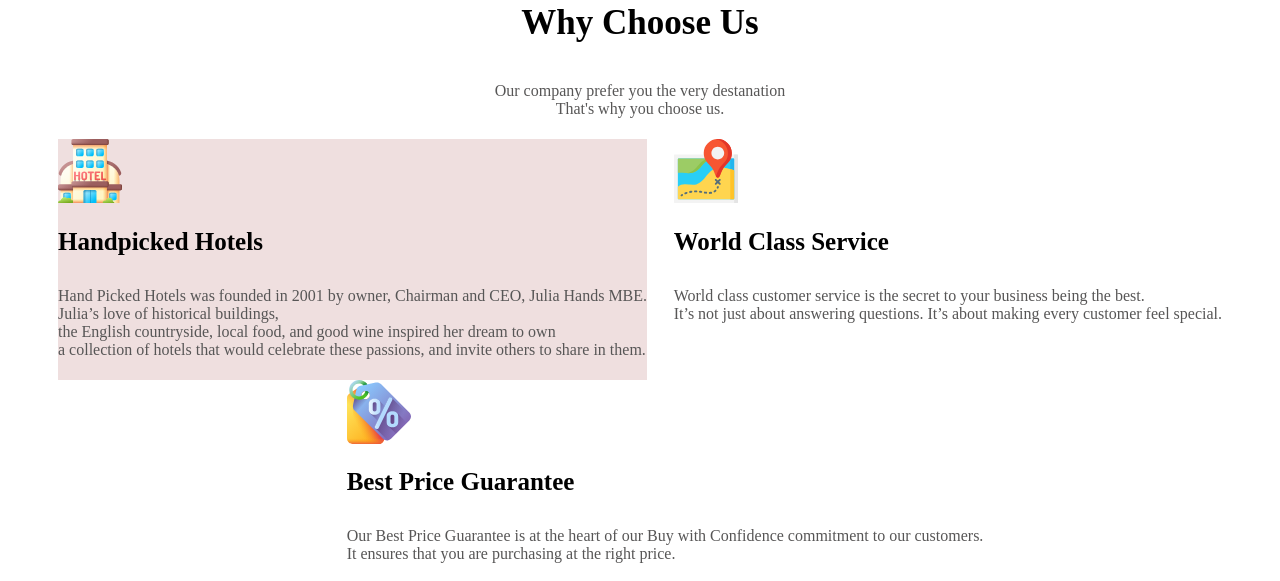
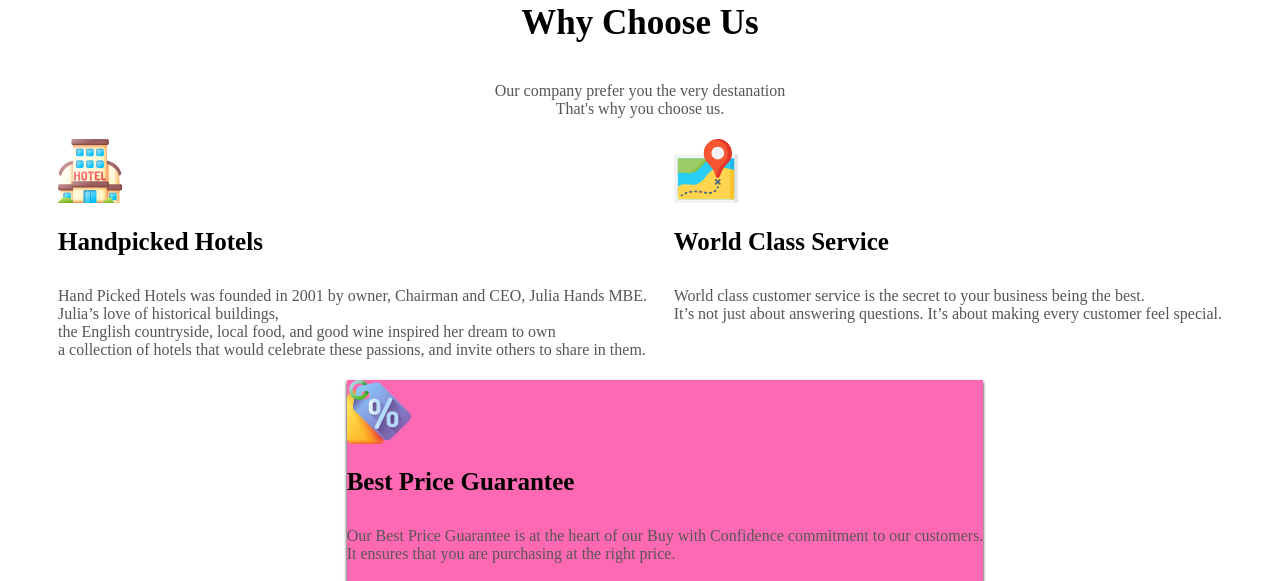
Before and after one commit to BorshaDevi/New-travel-project, a plain HTML site: page index.html in a window 1280 px wide. Shown: the part 2131-2712 px from the top of the page. Drawn offline with Linux system fonts and the light colour scheme.

Commit message:
add color

```diff
--- a/styles/index.css
+++ b/styles/index.css
@@ -180,7 +180,7 @@ span{
 }
 .choose-content1{
     margin-left: 50px;
-    background-color: rgb(239, 223, 223);
+
 
 }
 .choose-content2{
@@ -192,12 +192,14 @@ span{
 }
 .choose-content3-tab{
 
+
     display: flex;
     justify-content: center;
 
 }
 .choose-content3{
-
+    background-color: hotpink;
+    box-shadow: 0 2px 3px 0 ;
    margin-left: 50px;
 }
 /* end */
```
